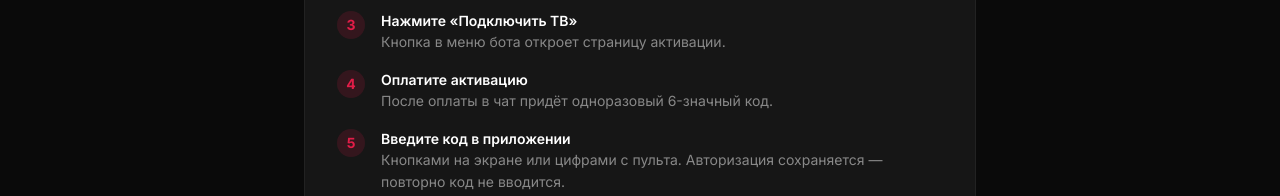
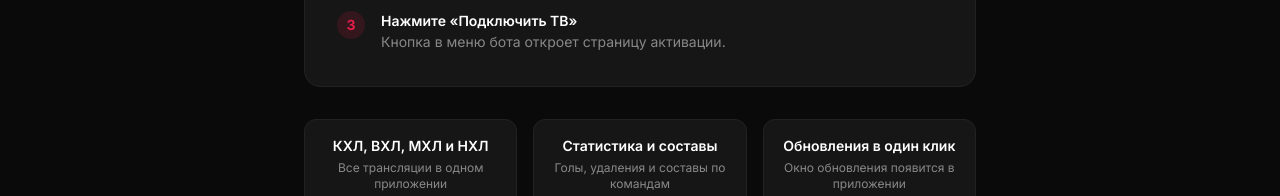
Before and after one commit to Alex071199/hockey, a Next.js app in the folder frontend/: page /download in a window 1280 px wide. Shown: the part 756-952 px from the top of the page. Built offline with nearby package versions, Linux system fonts and the light colour scheme; no server answers.

Commit message:
chore: shorten download guide to 3 steps

```diff
--- a/frontend/src/app/download/page.tsx
+++ b/frontend/src/app/download/page.tsx
@@ -20,14 +20,6 @@ const steps = [
   {
     title: "Нажмите «Подключить ТВ»",
     text: "Кнопка в меню бота откроет страницу активации.",
-  },
-  {
-    title: "Оплатите активацию",
-    text: "После оплаты в чат придёт одноразовый 6-значный код.",
-  },
-  {
-    title: "Введите код в приложении",
-    text: "Кнопками на экране или цифрами с пульта. Авторизация сохраняется — повторно код не вводится.",
   },
 ];
 
```
